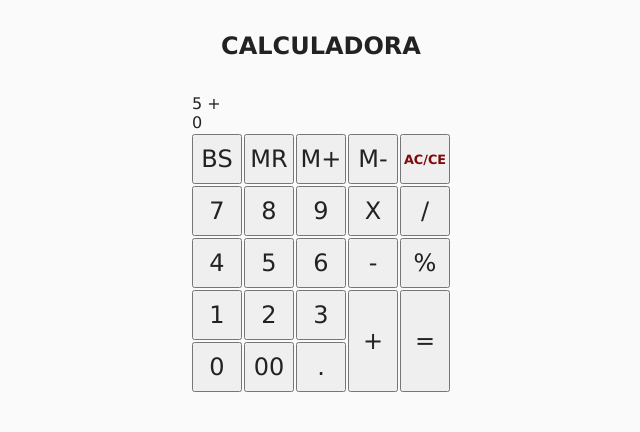
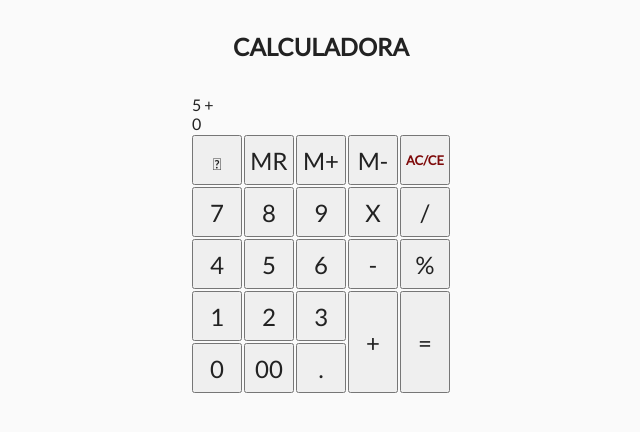
Before and after one commit to pedroca46/calculadora_matematica, a plain HTML site: page index.html in a window 1280 px wide. Shown: the whole page, without its empty margins (319-959 px from the left). Drawn offline with Linux system fonts and the light colour scheme; a web font is replaced by a local one.

Commit message:
add font

```diff
--- a/index.html
+++ b/index.html
@@ -30,7 +30,7 @@
                     </tr>
 
                     <tr>
-                        <td><button class="bt-calc">BS</button></td>
+                        <td><button class="bt-calc"><i class="fas fa-long-arrow-alt-left"></i></button></td>
                         <td><button class="bt-calc">MR</button></td>
                         <td><button class="bt-calc">M+</button></td>
                         <td><button class="bt-calc">M-</button></td>
```
Also changed, not shown: fonts/Lato-Regular.ttf (added).
